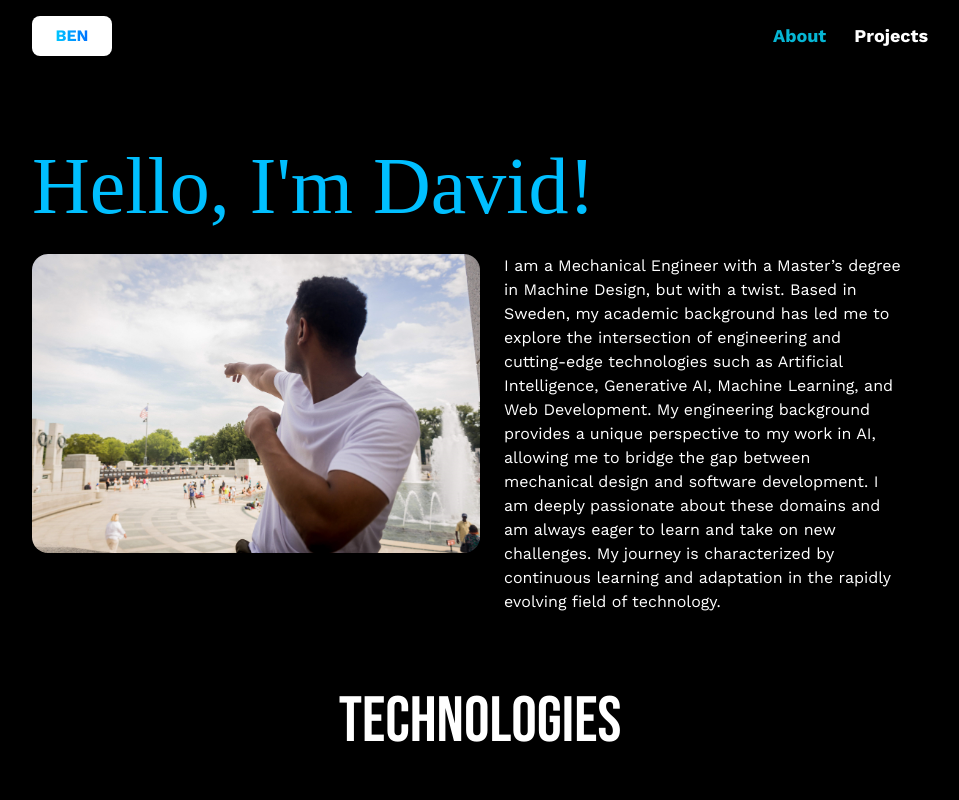
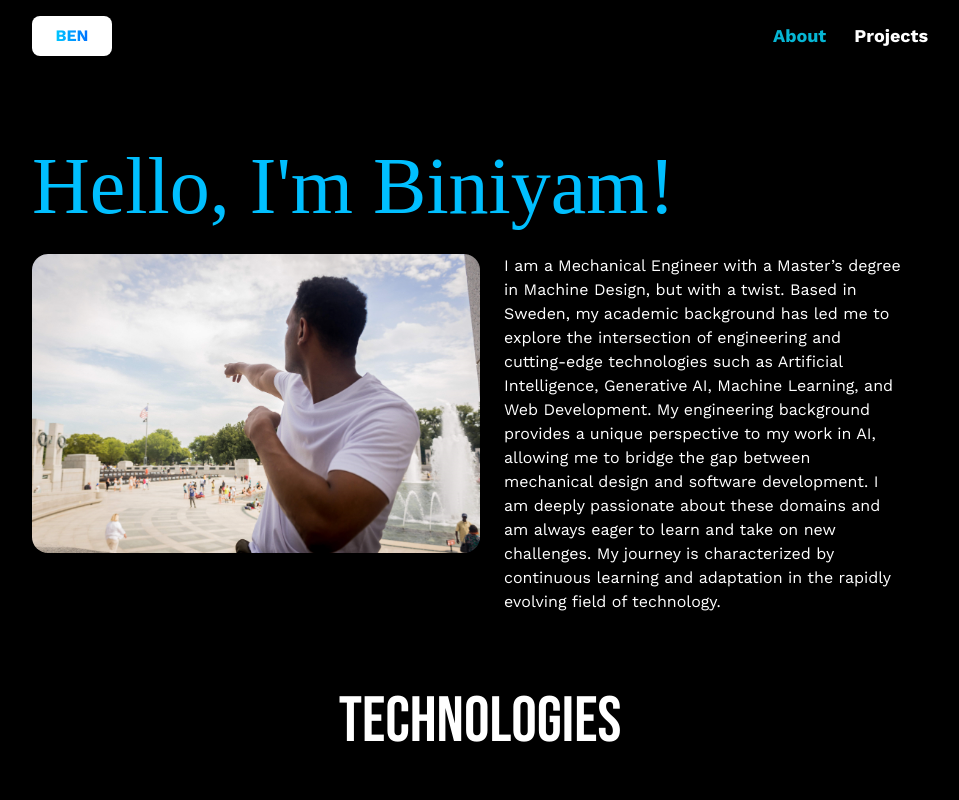
Before and after one commit to besod/react-portfolio, a React (Vite) app: page /about in a window 1280 px wide. Shown: the top 800 px of the page, without its empty margins (160-1119 px from the left). Built offline with nearby package versions, Linux system fonts and the light colour scheme; a web font is replaced by a local one.

Commit message:
name change

```diff
--- a/src/pages/About.jsx
+++ b/src/pages/About.jsx
@@ -33,7 +33,7 @@ const About = () => {
             animate={{ x: 100 }}
             className="head-text font-semibold drop-shadow"
           >
-            David!
+            Biniyam!
           </span>
         </motion.h1>
         <div className="flex flex-wrap">
```
